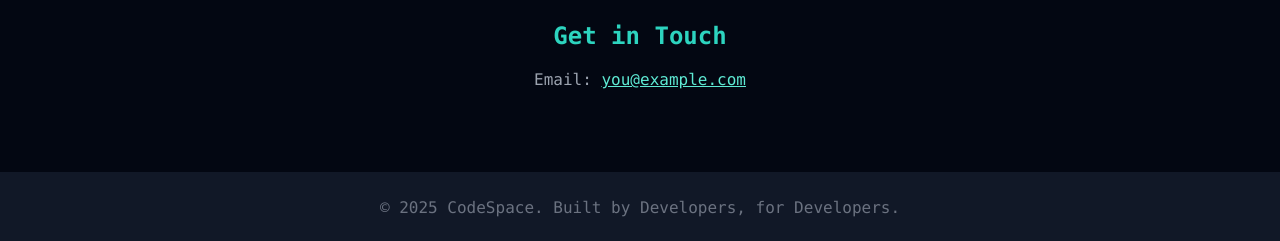
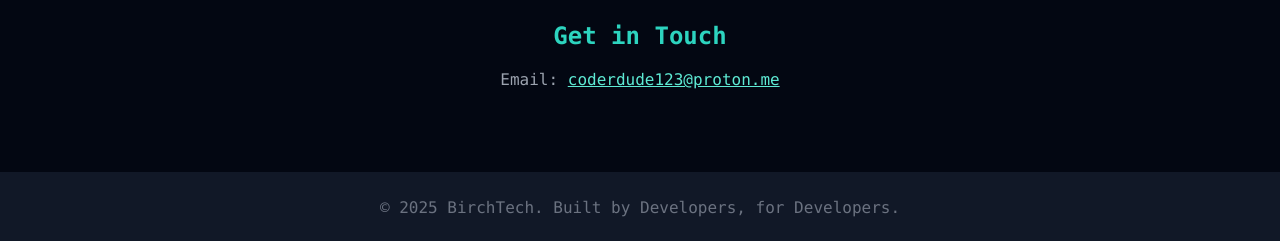
Before and after one commit to Jeff-web-sketch/Jeff-web-sketch, a plain HTML site: page index.html in a window 1280 px wide. Shown: the part 988-1229 px from the top of the page. Drawn offline with nearby package versions, Linux system fonts and the light colour scheme.

Commit message:
upadated

```diff
--- a/index.html
+++ b/index.html
@@ -53,11 +53,11 @@ greet()</code>
   <!-- Contact -->
   <section id="contact" class="py-16 px-6 max-w-xl mx-auto text-center">
     <h3 class="text-2xl font-semibold text-teal-400 mb-4">Get in Touch</h3>
-    <p class="text-gray-400 mb-4">Email: <a href="mailto:you@example.com" class="text-teal-300 underline">you@example.com</a></p>
+    <p class="text-gray-400 mb-4">Email: <a href="coderdude123@proton.me" class="text-teal-300 underline">coderdude123@proton.me</a></p>
   </section>
 
   <footer class="text-center p-6 bg-gray-900 text-gray-500">
-    &copy; 2025 CodeSpace. Built by Developers, for Developers.
+    &copy; 2025 BirchTech. Built by Developers, for Developers.
   </footer>
 </body>
 </html>
```
